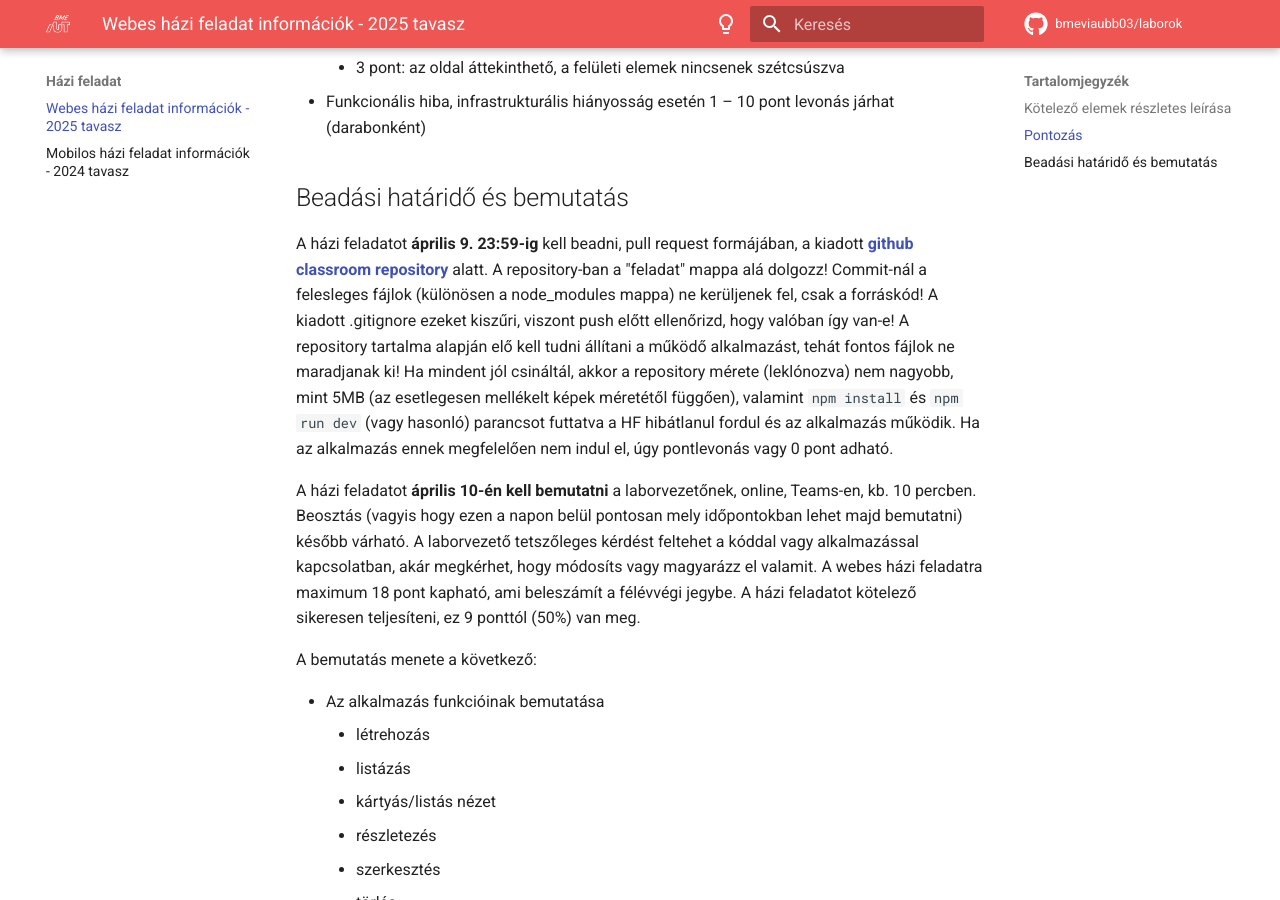
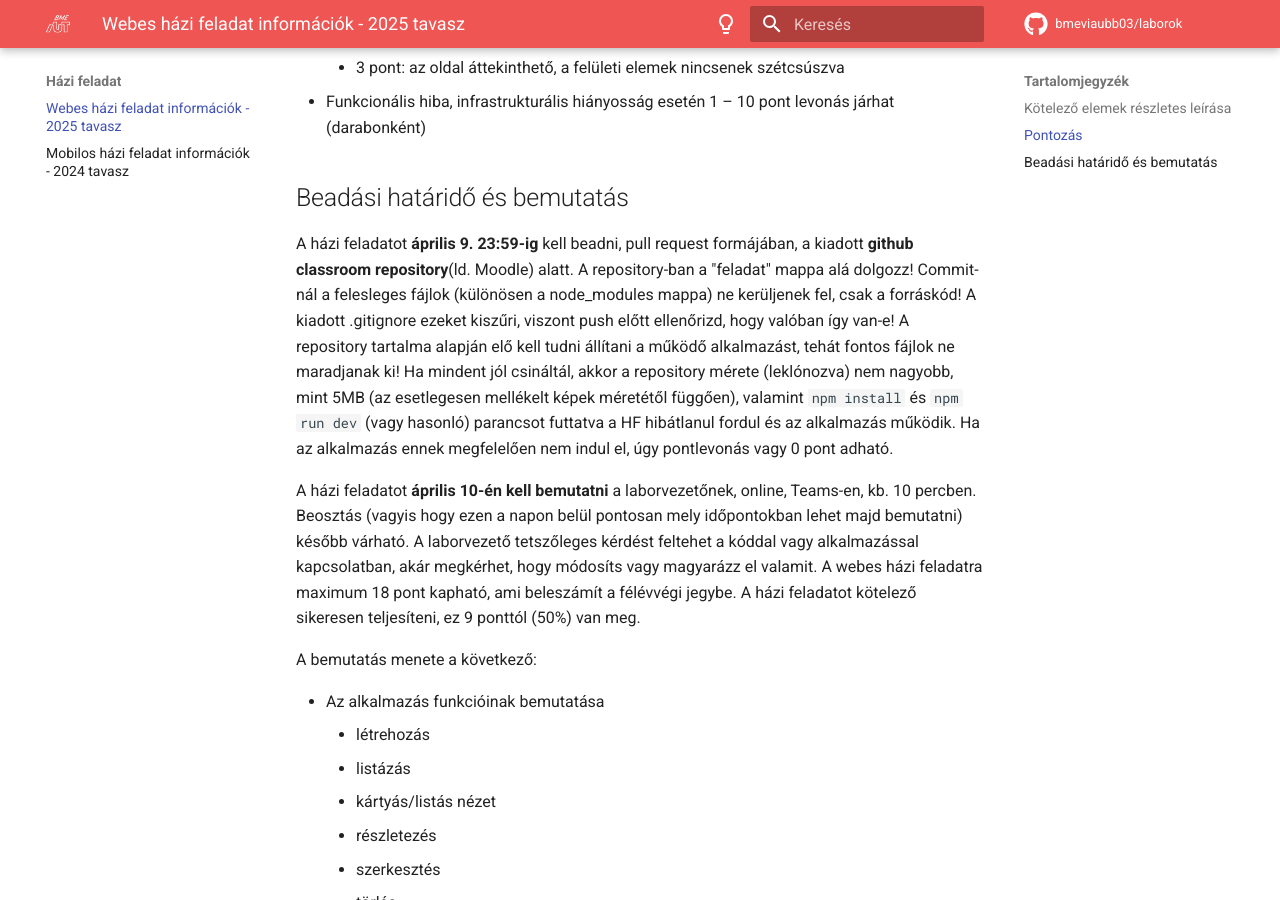
Before and after one commit to BMEVIAUBB03/laborok, an MkDocs documentation site: the page built from docs/hf/web/index.md, in a window 1280 px wide and 900 px high, scrolled down 1842 px. Built offline with MkDocs 1.6.1 and Material for MkDocs 9.7.7, drawn with Linux system fonts in a browser that asks for light colours; comment, search, counter and statistics services are not loaded.

Commit message:
Web HF - 2025 hotfix

```diff
--- a/docs/hf/web/index.md
+++ b/docs/hf/web/index.md
@@ -48,7 +48,7 @@ A DOM manipuláció közvetlenül kódból (a document objektumon keresztül vag
 
 ## Beadási határidő és bemutatás
 
-A házi feladatot **április 9. 23:59-ig** kell beadni, pull request formájában, a kiadott [**github classroom repository**](https://classroom.github.com/a/0I2F4uAi) alatt. A repository-ban a "feladat" mappa alá dolgozz! Commit-nál a felesleges fájlok (különösen a node_modules mappa) ne kerüljenek fel, csak a forráskód! A kiadott .gitignore ezeket kiszűri, viszont push előtt ellenőrizd, hogy valóban így van-e! A repository tartalma alapján elő kell tudni állítani a működő alkalmazást, tehát fontos fájlok ne maradjanak ki! Ha mindent jól csináltál, akkor a repository mérete (leklónozva) nem nagyobb, mint 5MB (az esetlegesen mellékelt képek méretétől függően), valamint `npm install` és `npm run dev` (vagy hasonló) parancsot futtatva a HF hibátlanul fordul és az alkalmazás működik. Ha az alkalmazás ennek megfelelően nem indul el, úgy pontlevonás vagy 0 pont adható.
+A házi feladatot **április 9. 23:59-ig** kell beadni, pull request formájában, a kiadott **github classroom repository**(ld. Moodle) alatt. A repository-ban a "feladat" mappa alá dolgozz! Commit-nál a felesleges fájlok (különösen a node_modules mappa) ne kerüljenek fel, csak a forráskód! A kiadott .gitignore ezeket kiszűri, viszont push előtt ellenőrizd, hogy valóban így van-e! A repository tartalma alapján elő kell tudni állítani a működő alkalmazást, tehát fontos fájlok ne maradjanak ki! Ha mindent jól csináltál, akkor a repository mérete (leklónozva) nem nagyobb, mint 5MB (az esetlegesen mellékelt képek méretétől függően), valamint `npm install` és `npm run dev` (vagy hasonló) parancsot futtatva a HF hibátlanul fordul és az alkalmazás működik. Ha az alkalmazás ennek megfelelően nem indul el, úgy pontlevonás vagy 0 pont adható.
 
 A házi feladatot **április 10-én kell bemutatni** a laborvezetőnek, online, Teams-en, kb. 10 percben. Beosztás (vagyis hogy ezen a napon belül pontosan mely időpontokban lehet majd bemutatni) később várható. A laborvezető tetszőleges kérdést feltehet a kóddal vagy alkalmazással kapcsolatban, akár megkérhet, hogy módosíts vagy magyarázz el valamit. A webes házi feladatra maximum 18 pont kapható, ami beleszámít a félévvégi jegybe. A házi feladatot kötelező sikeresen teljesíteni, ez 9 ponttól (50%) van meg.
 
```
